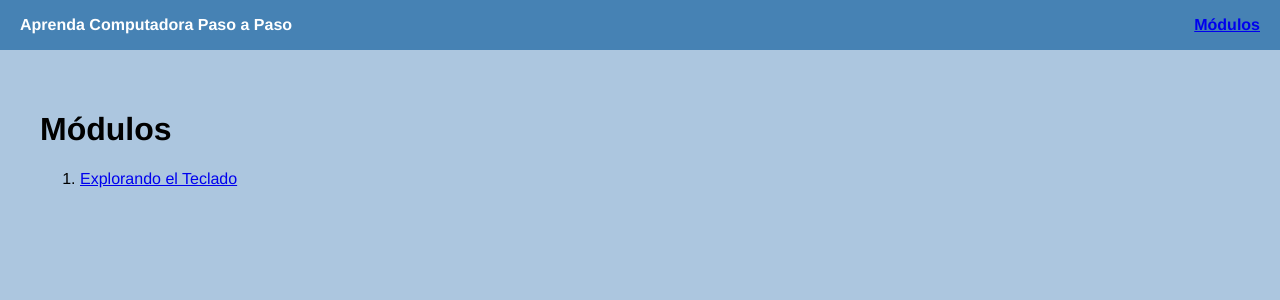
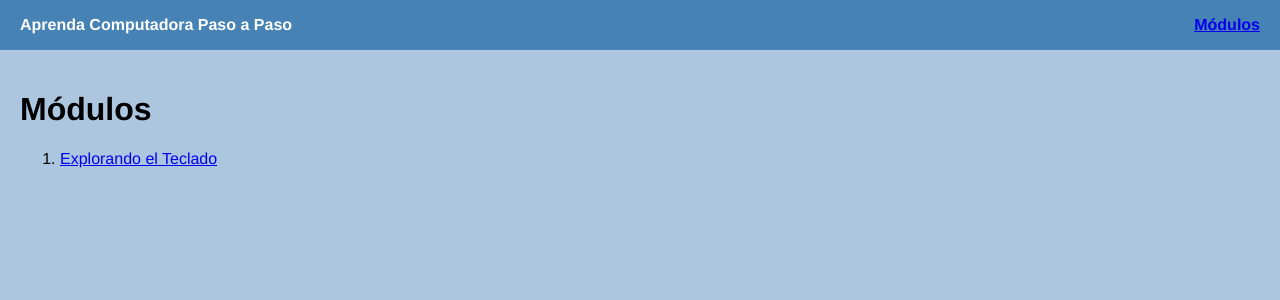
Before and after one commit to Redrogue12/aprenda-computadora, a Vue app: page /modules in a window 1280 px wide. Shown: the top 300 px of the page. Built offline with nearby package versions, Linux system fonts and the light colour scheme.

Commit message:
rm padding

```diff
--- a/src/components/ModuleExercise.vue
+++ b/src/components/ModuleExercise.vue
@@ -155,7 +155,6 @@ export default {
 <style scoped>
 .container {
   height: 100%;
-  padding: 20px;
   display: flex;
   flex-direction: column;
   justify-content: space-between;
--- a/src/components/Modules.vue
+++ b/src/components/Modules.vue
@@ -16,9 +16,3 @@ export default {
   name: "Modulos-View",
 }
 </script>
-
-<style>
-#modules-container {
-  padding: 20px;
-}
-</style>
```
